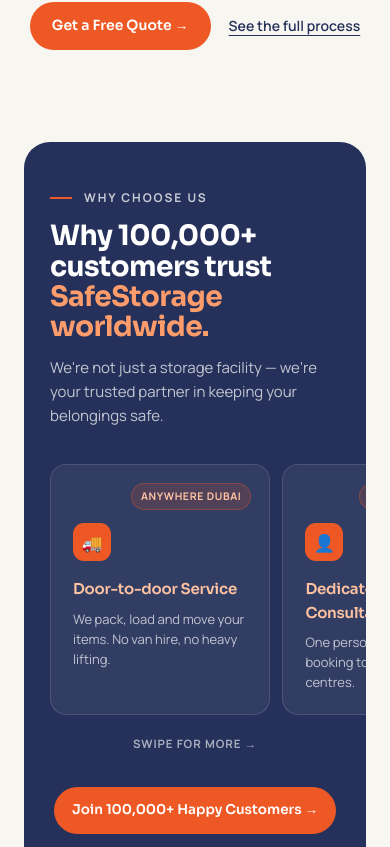
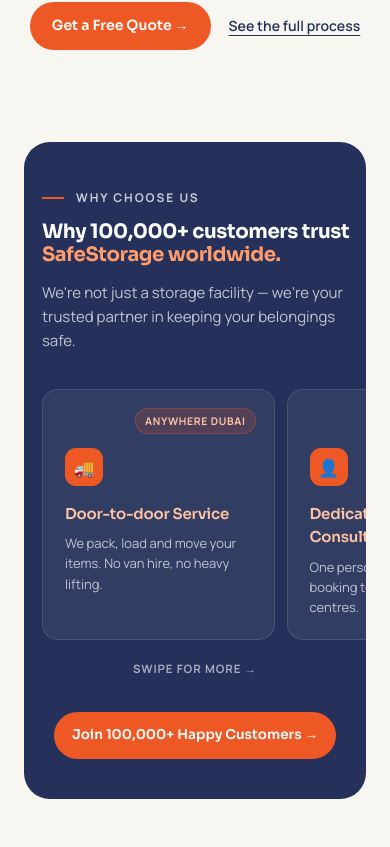
Before and after one commit to safestoragein/dubai, a Next.js app: page / in a window 390 px wide. Shown: the part 3097-3944 px from the top of the page. Built offline with nearby package versions, Linux system fonts and the light colour scheme.

Commit message:
Why band (mobile): title always on two lines, screen-sized
Co-Authored-By: Claude Opus 5 (1M context) <noreply@anthropic.com>

```diff
--- a/components/landing/landing-services.tsx
+++ b/components/landing/landing-services.tsx
@@ -368,12 +368,13 @@ const stats = [
 export function LandingWhy() {
   return (
     <section className={s.wrap} id="why">
-      <div className={s.darkBand}>
+      <div className={`${s.darkBand} ${s.whyBand}`}>
         <div className={`${s.howHead} ${s.bandHead}`}>
           <div>
             <span className={s.howEyebrow}>Why choose us</span>
             <h2>
-              Why 100,000+ customers trust <em>SafeStorage worldwide.</em>
+              Why 100,000+ customers trust <br className={s.mBreak} />
+              <em>SafeStorage worldwide.</em>
             </h2>
           </div>
           <p>
--- a/components/landing/landing.module.css
+++ b/components/landing/landing.module.css
@@ -953,6 +953,9 @@
   .darkBand {
     padding: 40px 26px;
   }
+  .darkBand.whyBand {
+    padding: 40px 18px;
+  }
 }
 .darkBand .eyebrow,
 .darkBand .howEyebrow {
@@ -1046,9 +1049,9 @@
 }
 @media (max-width: 680px) {
   .featRail {
-    margin: 0 -26px;
-    padding: 6px 26px 10px;
-    scroll-padding-inline: 26px;
+    margin: 0 -18px;
+    padding: 6px 18px 10px;
+    scroll-padding-inline: 18px;
     gap: 12px;
   }
   .featRail > .feat {
@@ -1092,6 +1095,21 @@
 }
 .darkBand .bandHead p {
   max-width: 620px;
+}
+.mBreak {
+  display: none;
+}
+/* phones: the title is sized to the screen so it always sits on two lines
+   ("Why 100,000+ customers trust" / "SafeStorage worldwide.") */
+@media (max-width: 640px) {
+  .mBreak {
+    display: inline;
+  }
+  .darkBand .bandHead h2 {
+    font-size: calc((100vw - 84px) / 15.4);
+    line-height: 1.15;
+    white-space: nowrap;
+  }
 }
 .bandHead h2 {
   margin-bottom: 0;
```
